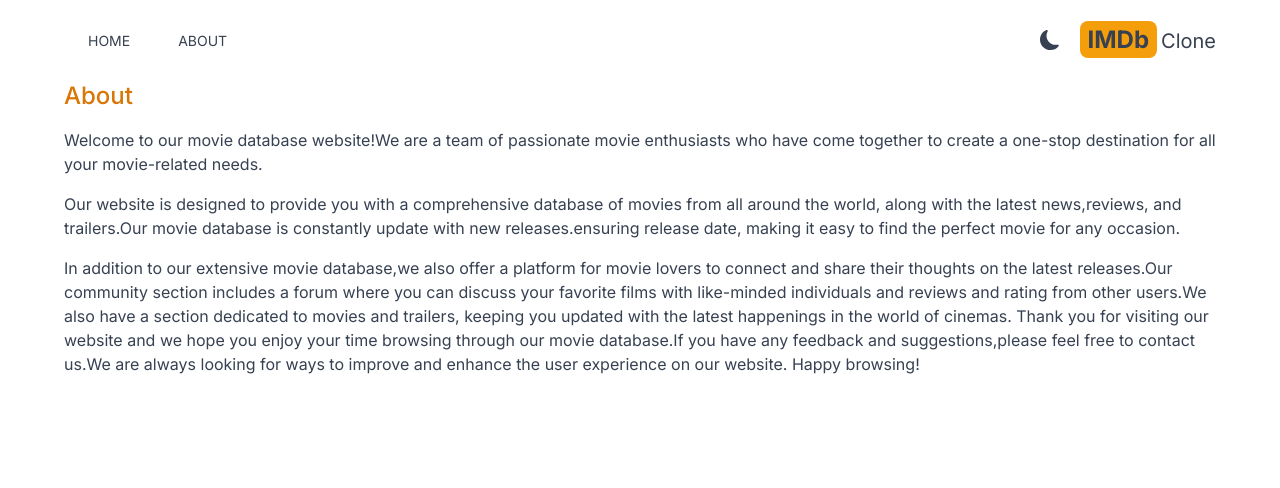
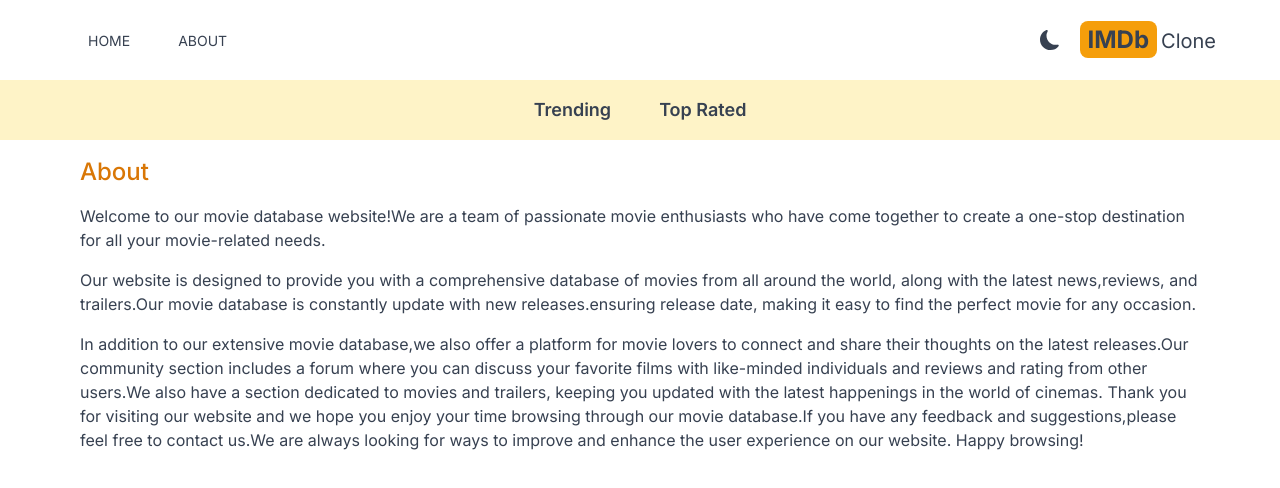
Before and after one commit to Kiran691/imdb, a Next.js app: page /about in a window 1280 px wide. Shown: the top 488 px of the page. Built offline with nearby package versions, Linux system fonts and the light colour scheme.

Commit message:
create the navbar component

```diff
--- a/src/app/about/page.jsx
+++ b/src/app/about/page.jsx
@@ -2,7 +2,7 @@
 
 export default function About() {
   return (
-    <div className='max-w-6xl mx-auto space-y-4'>
+    <div className='max-w-6xl mx-auto space-y-4 p-4'>
       <h1 className='text-2xl font-medium text-amber-600'>About</h1>
       <p>Welcome to our movie database website!We are a team of passionate movie enthusiasts who have come together to create a one-stop destination for all your movie-related needs.
       </p>
--- /dev/null
+++ b/src/app/components/Navbar.jsx
@@ -0,0 +1,11 @@
+import React from 'react'
+import NavbarItem from './NavbarItem'
+
+export default function Navbar() {
+  return (
+    <div className='flex justify-center dark:bg-gray-600 bg-amber-100 lg:text-lg p-4'>
+      <NavbarItem title ="Trending" param= "fetchTrending"  />
+      <NavbarItem title ="Top Rated" param= "fetchTopRated"  />
+      </div>
+  )
+}
--- /dev/null
+++ b/src/app/components/NavbarItem.jsx
@@ -0,0 +1,21 @@
+"use client"
+import Link from 'next/link'
+import { useSearchParams } from 'next/navigation'
+
+export default function NavbarItem({title, param}) {
+  const searchParams = useSearchParams();
+  const genre = searchParams.get("genre");
+  return (
+    <div>
+
+      <Link
+         className={`m-4 hover:text-amber-600 font-semibold p-2
+         ${
+        genre && genre === param &&
+        "underline underline-offset-8 decoration-4 decoration-amber-500 rounded-lg"
+         }`}
+       href={`/?genre=${param}`}
+       >{title}
+       </Link>
+    </div>
+  )}
--- a/src/app/layout.js
+++ b/src/app/layout.js
@@ -2,6 +2,7 @@
 import './globals.css'
 import Header from './components/Header'
 import Providers from '@/Providers'
+import Navbar from './components/Navbar'
 
 const inter = Inter({ subsets: ['latin'] })
 
@@ -18,6 +19,7 @@
          {/* Header */}
          <Header />
         {/* Navbar */}
+        <Navbar />
 
         {/* SearchBox */}
         {children}
```
